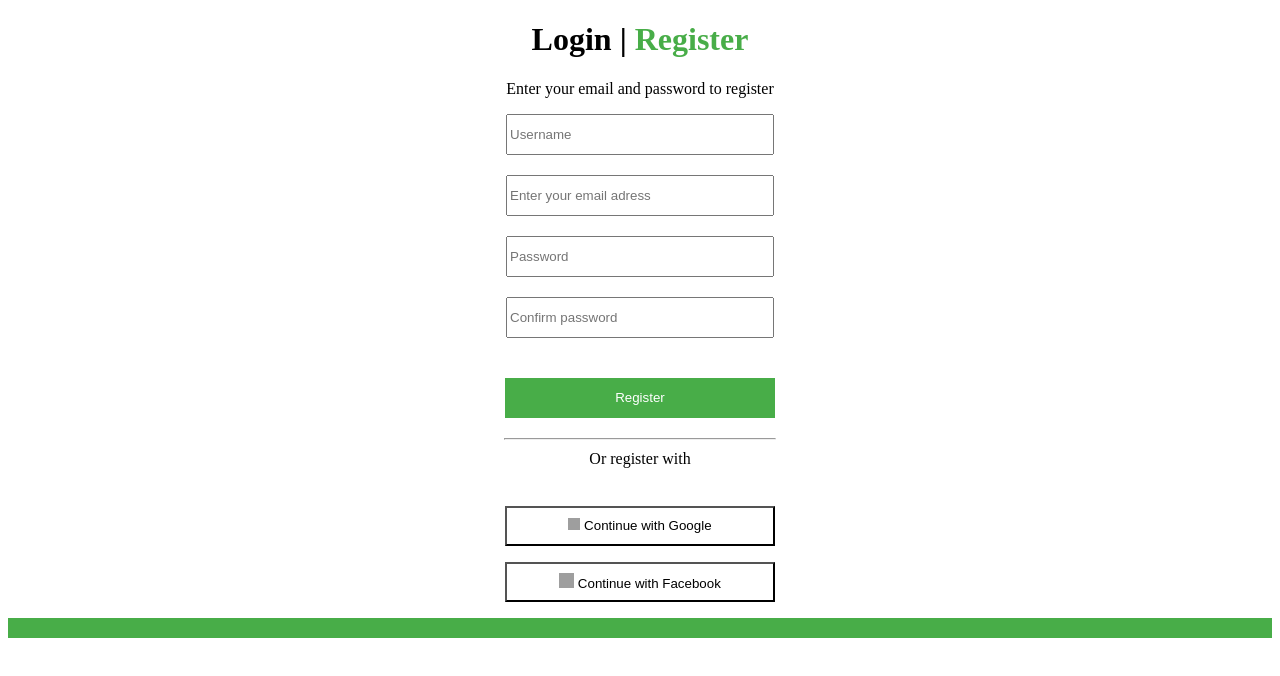
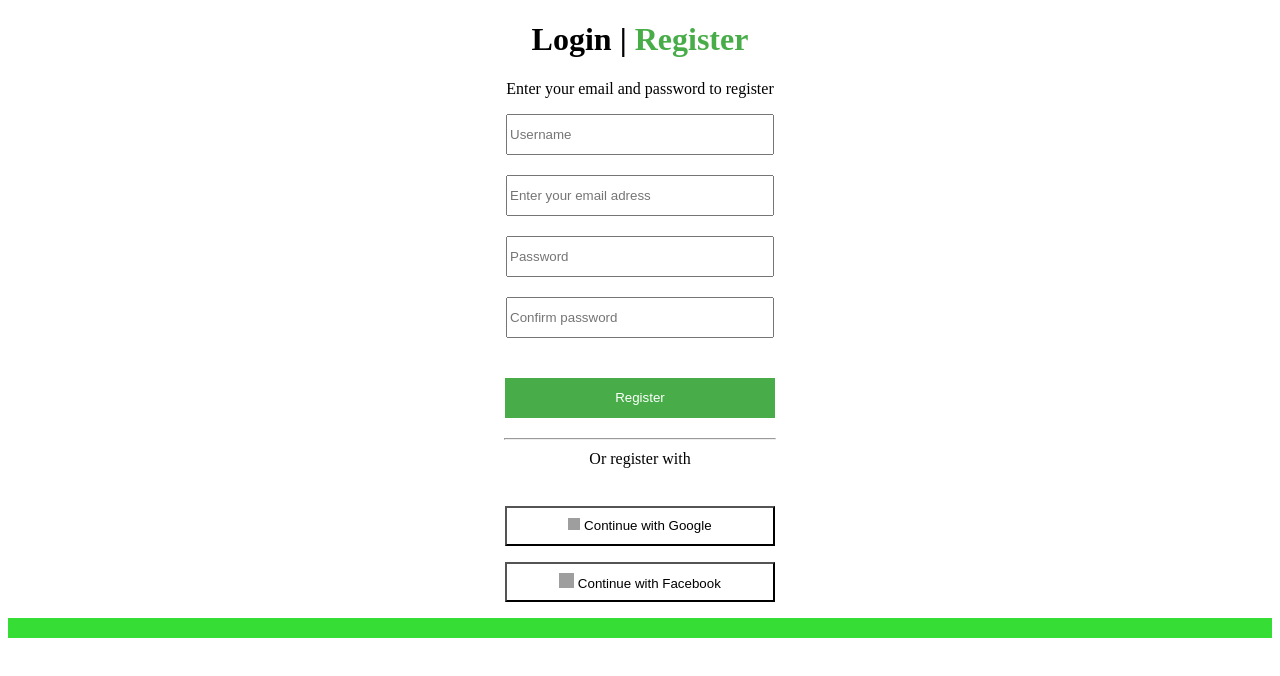
Before and after one commit to MaksonCompany/Homework5, a plain HTML site: page index.html in a window 1280 px wide. Drawn offline with Linux system fonts and the light colour scheme; grey boxes are pictures that could not be loaded.

Commit message:
homeworktest2

```diff
--- a/index.html
+++ b/index.html
@@ -40,7 +40,7 @@
    <center> <p> <button style="width: 270px;height: 40px;background-color: white;"> <img style="height: 15px; width: 15px;"
                 src="https://gallerypng.com/wp-content/uploads/2024/05/facebook-logo-png-image.png" alt="Facebooklogo"> Continue
             with Facebook</button></p></center>
-            <div style="background-color: rgb(72, 173, 72);height: 20px;; width: 100%;;"></div>
+            <div style="background-color: rgb(53, 221, 53);height: 20px;; width: 100%;;"></div>
 
 
 </body>
```
